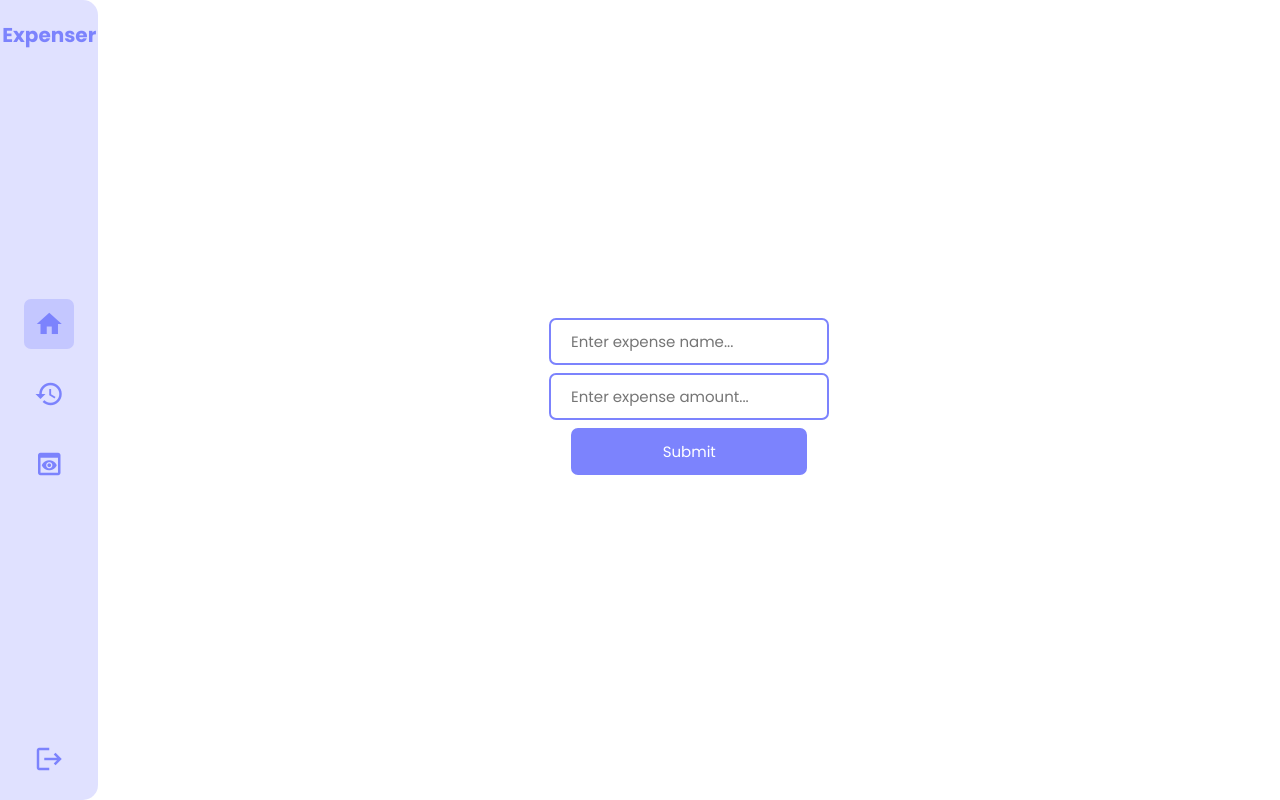
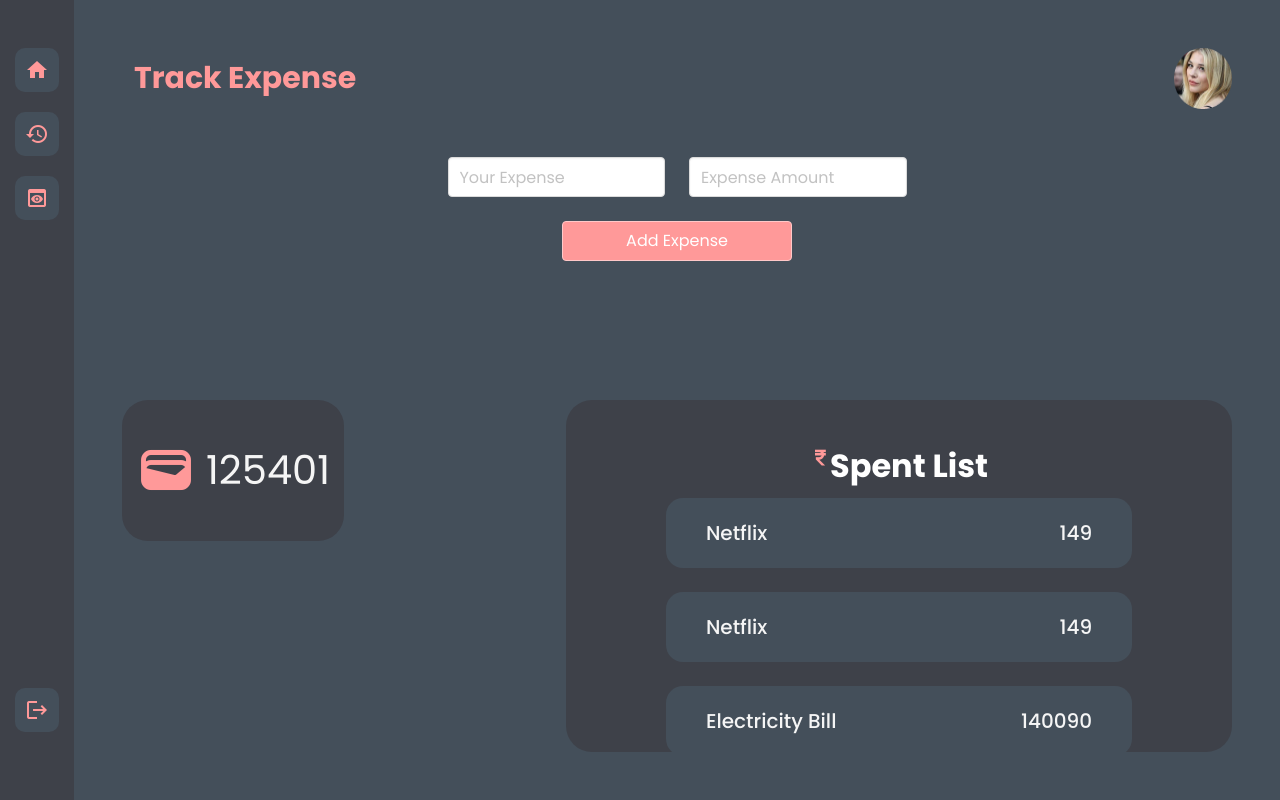
Before and after one commit to Gaurav492/expense-tracker-vanilla, a website: page index.html in a window 1280 px wide. Drawn offline with nearby package versions, Linux system fonts and the light colour scheme.

Commit message:
ui changes

```diff
--- a/index.html
+++ b/index.html
@@ -8,40 +8,152 @@
       href="https://fonts.googleapis.com/icon?family=Material+Icons"
       rel="stylesheet"
     />
+    <link rel="stylesheet" href="./node_modules/bulma/css/bulma.css" />
     <link rel="stylesheet" href="./styles/style.css" />
     <title>The Expense Tracker</title>
   </head>
   <body>
-    <div class="side-bar">
-      <div class="top">
-        <p class="logo">Expenser</p>
-      </div>
-      <ul class="center">
-        <li class="active">
+    <div
+      class="side-bar is-flex is-flex-direction-column is-align-items-center is-justify-content-space-between py-6"
+    >
+      <ul class="top">
+        <li class="" id="home">
           <a href="#"><span class="material-icons">home</span></a>
         </li>
-        <li>
+        <li class="" id="history">
           <a href="pages/history.html"
             ><span class="material-icons">history</span></a
           >
         </li>
-        <li>
+        <li class="" id="review">
           <a href="./pages/preview.html"
             ><span class="material-icons">preview</span></a
           >
         </li>
       </ul>
 
-      <div class="bottom">
-        <p><span class="material-icons">logout</span></p>
+      <div class="bottom" id="logout">
+        <a class=""><span class="material-icons">logout</span></a>
       </div>
     </div>
-    <div class="home">
-      <form>
-        <input type="text" placeholder="Enter expense name..." />
-        <input type="number" placeholder="Enter expense amount..." />
-        <input type="submit" class="btn" />
-      </form>
+
+    <!-- MAIN HOME -->
+    <div class="home section">
+      <div class="top-section">
+        <nav class="navbar mb-6" style="background: transparent">
+          <div class="navbar-brand is-active">
+            <h1 class="navbar-item logo has-text-light">Track Expense</h1>
+          </div>
+          <div class="navbar-menu">
+            <div class="navbar-end">
+              <img src="Ellipse.png" />
+            </div>
+          </div>
+        </nav>
+
+        <form
+          class="px-6 is-flex is-flex-direction-column is-align-content-center is-justify-content-center"
+          style="width: 50%; margin: 0 auto"
+        >
+          <div class="is-flex">
+            <input
+              class="input mr-5 is-flex-shrink-6"
+              type="text"
+              placeholder="Your Expense"
+            />
+            <input
+              class="input is-flex-shrink-6"
+              type="number"
+              placeholder="Expense Amount"
+            />
+          </div>
+          <button
+            style="width: 50%; margin: 0 auto"
+            class="button mt-5 is-align-self-center"
+          >
+            Add Expense
+          </button>
+        </form>
+      </div>
+      <div
+        class="bottom-section has-text-light is-flex is-align-items-start is-justify-content-space-between"
+      >
+        <div
+          class="left-section is-flex is-align-items-center is-justify-content-center"
+        >
+          <span class="material-icons">wallet</span>
+          <h2>125401</h2>
+        </div>
+        <div class="right-section py-6">
+          <div
+            class="title is-flex is-align-items-start is-justify-content-center"
+            style="height: 10%"
+          >
+            <span class="material-icons">currency_rupee</span>
+            <p>Spent List</p>
+          </div>
+
+          <ul
+            class="expense-list is-flex is-flex-direction-column is-align-items-center is-justify-content-start"
+            style="height: 90%"
+          >
+            <li class="single-expense mb-5">
+              <span class="">Netflix</span>
+              <span class="expense-amount">149</span>
+            </li>
+
+            <li class="single-expense mb-5">
+              <span class="expense-name">Netflix</span>
+              <span class="expense-amount">149</span>
+            </li>
+
+            <li class="single-expense mb-5">
+              <span class="expense-name">Electricity Bill</span>
+              <span class="expense-amount">140090</span>
+            </li>
+
+            <li class="single-expense mb-5">
+              <span class="expense-name">Netflix</span>
+              <span class="expense-amount">149</span>
+            </li>
+
+            <li class="single-expense mb-5">
+              <span class="expense-name">Netflix</span>
+              <span class="expense-amount">149</span>
+            </li>
+          </ul>
+        </div>
+      </div>
     </div>
+
+    <!-- <script src="./sctipts/app.js"></script> -->
+    <!-- <script src="./node_modules/@popperjs/core/dist/umd/popper.js"></script>
+    <script src="./node_modules/tippy.js/dist/tippy.umd.js"></script> -->
+    <script src="https://unpkg.com/@popperjs/core@2"></script>
+    <script src="https://unpkg.com/tippy.js@6"></script>
+    <script>
+      // With the above scripts loaded, you can call `tippy()` with a CSS
+      // selector and a `content` prop:
+      tippy("#home", {
+        content: "Home",
+        placement: "right",
+        theme: "translucent",
+      });
+      tippy("#history", {
+        content: "History",
+        placement: "right",
+        theme: "translucent",
+      });
+      tippy("#review", {
+        content: "Review",
+        placement: "right",
+        theme: "translucent",
+      });
+      tippy("#logout", {
+        content: "Logout",
+        placement: "right",
+        theme: "translucent",
+      });
+    </script>
   </body>
 </html>
--- a/styles/style.css
+++ b/styles/style.css
@@ -1,121 +1,123 @@
 @import url("https://fonts.googleapis.com/css2?family=Poppins:wght@300;400;500;700&display=swap");
 
 :root {
-  --primary-color: #7c83fd;
-  --primary-light-color: #7c82fd3d;
+  --primary-orange: #ff9999;
+  --primary-orange-light: #ffc8c8;
+  --dark-main: #444f5a;
+  --dark-secondary: #3e4149;
+}
+
+html {
 }
 
 body {
   margin: 0;
+  font-family: "Poppins", sans-serif !important;
   padding: 0;
   box-sizing: border-box;
-  font-family: "Poppins", sans-serif;
   height: 100vh;
   display: flex;
 }
 
-ul {
-  list-style: none;
-  margin: 0;
-  padding: 0;
+h1,
+p,
+input,
+button {
+  font-family: inherit;
 }
 
 .side-bar {
+  background: var(--dark-secondary);
   flex: 1;
-  background: var(--primary-light-color);
-  display: flex;
-  flex-direction: column;
-  justify-content: space-between;
-  align-items: center;
-  border-radius: 0px 15px 15px 0px;
-}
-
-.active {
-  border-radius: 7px;
-  background: #7c82fd48;
-  color: var(--primary-color);
-}
-
-.center li {
-  font-size: 15px;
-  display: flex;
-  gap: 5px;
-  cursor: pointer;
-  margin: 20px;
-}
-
-.center li span {
-  color: var(--primary-color);
-  font-size: 30px;
-  padding: 10px;
-  border-radius: 7px;
-}
-
-.center li span:hover {
-  background: #7c82fd48;
-  color: var(--primary-color);
-}
-
-.side-bar .logo {
-  font-size: 20px;
-  font-weight: 700;
-  color: var(--primary-color);
-}
-
-.side-bar .bottom span {
-  display: flex;
-  flex-direction: row;
-  align-items: center;
-  justify-content: center;
-  color: var(--primary-color);
-  font-size: 30px;
-  padding: 10px;
-  border-radius: 7px;
-}
-
-.side-bar .bottom span:hover {
-  background: #7c82fd48;
-  color: var(--primary-color);
 }
 
 .home {
-  flex: 12;
+  flex: 15;
+  background: var(--dark-main);
 }
 
-.home {
+button {
+  background: var(--primary-orange) !important;
+  border-color: var(--primary-orange-light) !important;
+  color: #fff !important;
+}
+
+.top-section {
+  height: 50%;
+}
+
+.top-section .logo {
+  font-size: 30px;
+  font-weight: 700;
+  color: var(--primary-orange) !important;
+}
+
+.bottom-section {
+  height: 50%;
+}
+
+.side-bar a {
   display: flex;
   justify-content: center;
   align-items: center;
+  margin-bottom: 20px;
+  padding: 10px;
+  color: var(--primary-orange);
+  border-radius: 10px;
+  background: var(--dark-main) !important;
 }
 
-.home form {
-  width: 50%;
-  margin: 0 auto;
-  display: flex;
-  justify-content: center;
-  align-items: center;
-  flex-direction: column;
+.left-section {
+  margin-right: 20px;
+  background: var(--dark-secondary);
+  width: 20%;
+  height: 40%;
 }
 
-.home form input {
-  font-family: inherit;
-  padding: 10px 20px;
-  margin-bottom: 8px;
-  width: 40%;
-  outline: none;
-  font-size: 15px;
-  border: 2px solid var(--primary-color);
-  border-radius: 7px;
+.left-section,
+.right-section {
+  border-radius: 26px;
 }
 
-.home form input:focus {
-  box-shadow: 0 0 5px gray;
+.left-section h2 {
+  font-size: 40px;
 }
 
-.btn {
-  border: none;
-  background: var(--primary-color);
+.left-section span {
+  margin-right: 10px;
+  font-size: 60px;
+  color: var(--primary-orange);
+}
+
+.right-section {
+  overflow: scroll;
+  text-align: center;
+  width: 60%;
+  height: 100%;
+  background: var(--dark-secondary);
+}
+
+.right-section::-webkit-scrollbar {
+  width: 0px;
+}
+
+.right-section .title span {
+  font-size: 20px;
+  color: var(--primary-orange);
+}
+
+.right-section .title p {
   color: #fff;
-  cursor: pointer;
-  transition: all 0.2s ease;
 }
+
+.expense-list .single-expense {
+  display: flex;
+  align-items: center;
+  justify-content: space-between;
+  font-weight: 500;
+  border-radius: 17px;
+  width: 70%;
+  padding: 20px 40px;
+  font-size: 20px;
+  background: var(--dark-main);
+}
```
Also changed, not shown: login.html (+3 -2 lines), package.json (added, +23 -0 lines), pages/history.html (+1 -0 lines), sctipts/app.js (+3 -15 lines), sctipts/login.js (added, +17 -0 lines), Ellipse.png (added), 1 other file.
